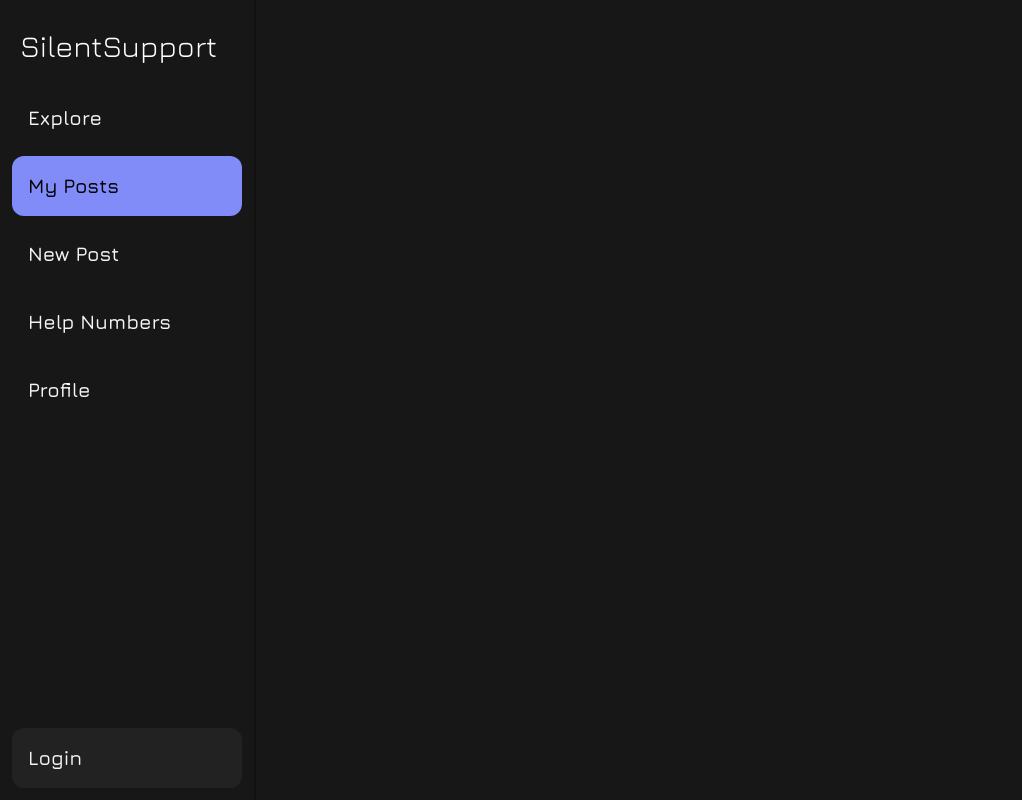
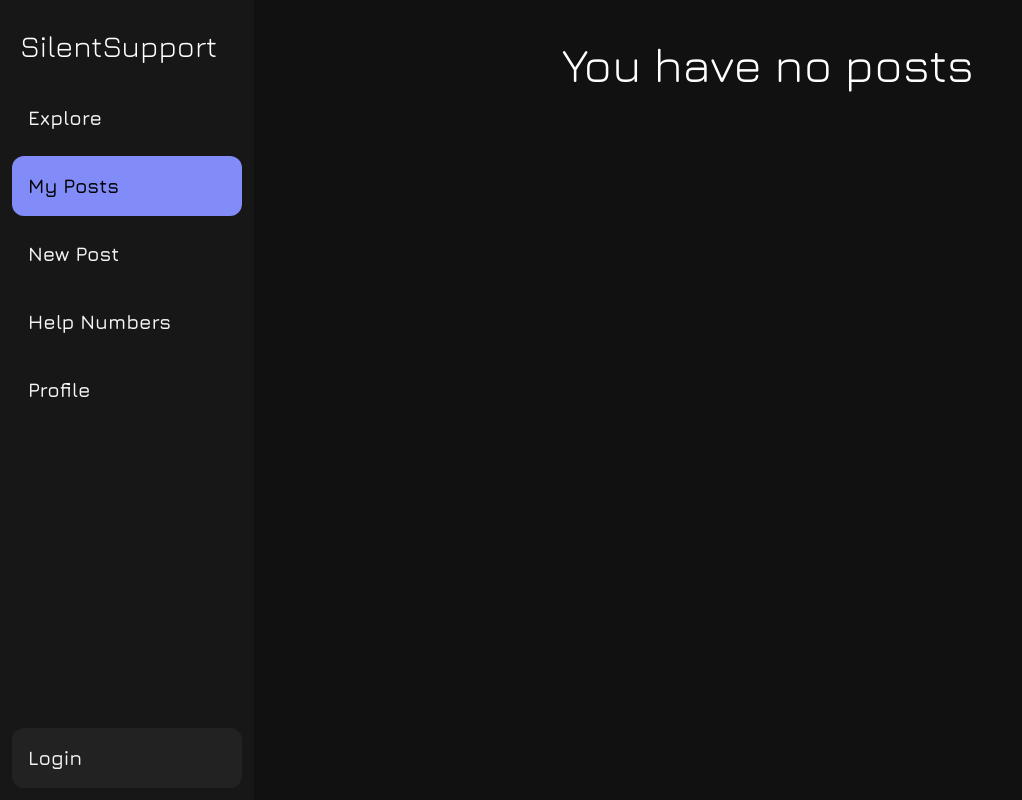
Before and after one commit to jane-does-coding/FindHelp, a Next.js app: page /my_posts in a window 1280 px wide. Shown: the whole page, without its empty margins (0-1022 px from the left). Built offline with nearby package versions, Linux system fonts and the light colour scheme; no server answers.

Commit message:
my posts page fixed

```diff
--- a/app/(pages)/my_posts/page.tsx
+++ b/app/(pages)/my_posts/page.tsx
@@ -6,7 +6,15 @@ import React from "react";
 const page = async () => {
 	const posts: Post[] | null = await getUserPosts();
 
-	if (!posts) return <h1>nothing</h1>;
+	if (!posts || posts.length == 0) {
+		return (
+			<div className="md:ml-[20vw] text-white bg-black/25 w-[100vw] md:w-[80vw] h-screen">
+				<h1 className="text-5xl py-10 text-center jura text-white">
+					You have no posts
+				</h1>
+			</div>
+		);
+	}
 
 	return (
 		<div className="md:ml-[20vw] text-white bg-black/25 w-[100vw] md:w-[80vw] h-screen">
```
